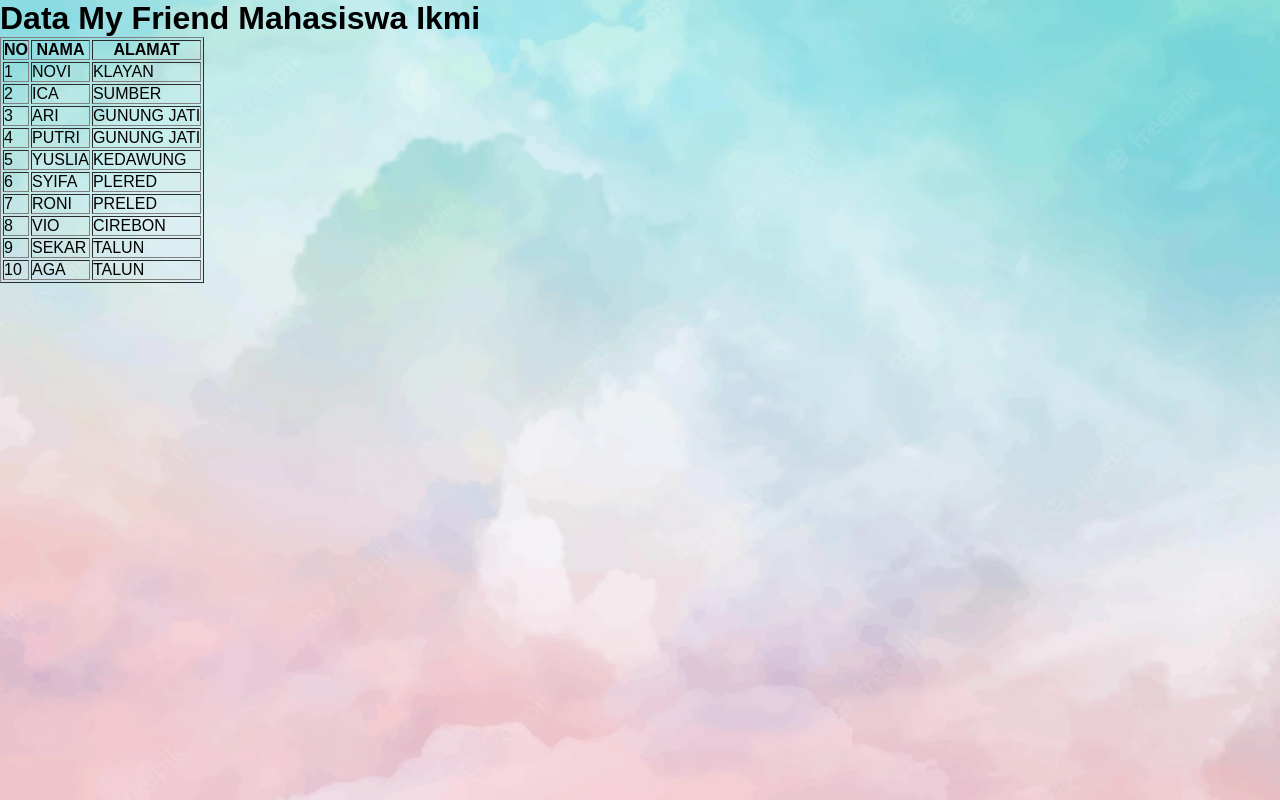
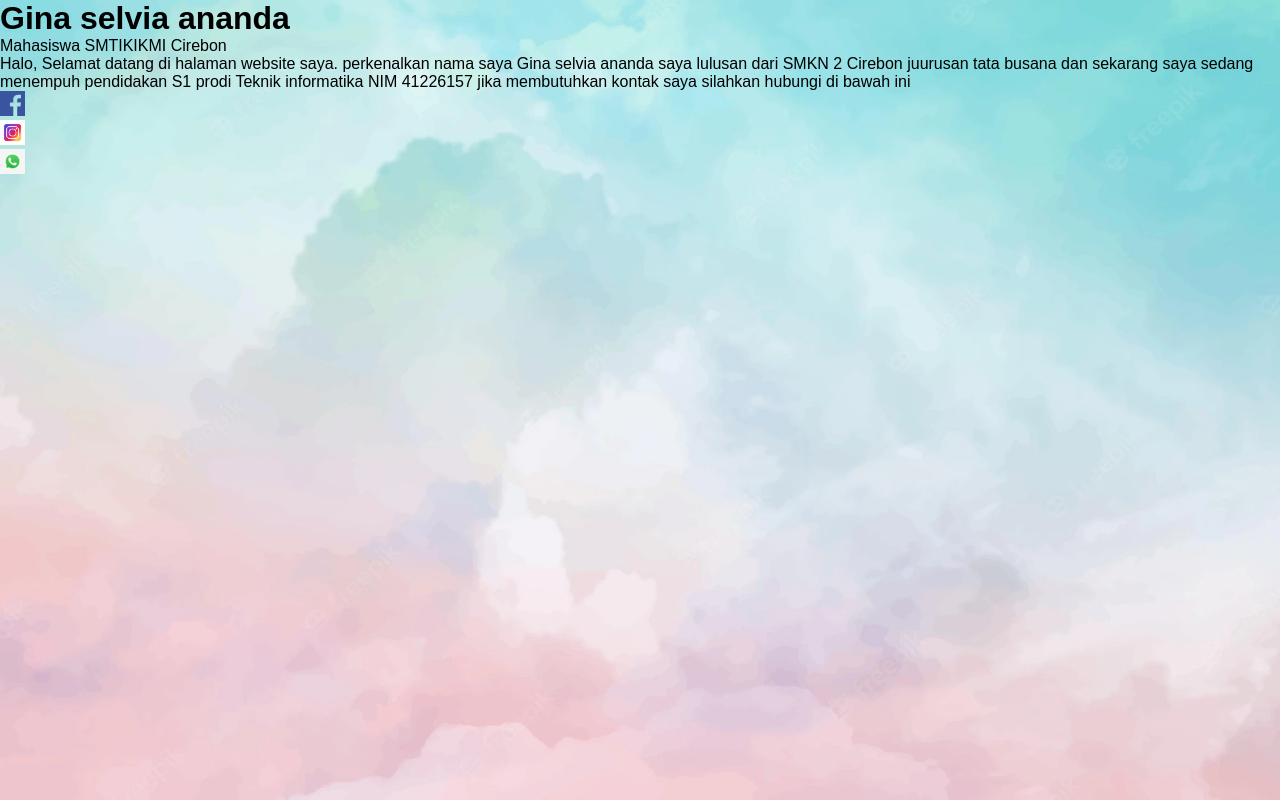
Before and after one commit to ginaselvia/gina, a plain HTML site: page index.html in a window 1280 px wide. Drawn offline with Linux system fonts and the light colour scheme.

Commit message:
Add files via upload

```diff
--- a/index.html
+++ b/index.html
@@ -1,69 +1,20 @@
-
 <!DOCTYPE html>
 <html>
     <head>
-        <title>Tugas P03</title>
-        <link rel="stylesheet" href="style.css">
-    </head>
-    <body>
-    <h1> Data My Friend Mahasiswa Ikmi</h1>
-    <table border="1">
-        <tr>
-            <th rowspan="1">NO</th>
-            <th rowspan="1">NAMA</th>
-            <th rowspan="1">ALAMAT</th>
-        </tr>
-        <tr>
-            <td>1</td>
-            <td>NOVI</td>
-            <td>KLAYAN</td>
-        </tr>
-        <tr>
-            <td>2</td>
-            <td>ICA</td>
-            <td>SUMBER</td>
-        </tr>
-        <tr>
-            <td>3</td>
-            <td>ARI</td>
-            <td>GUNUNG JATI</td>
-        </tr>
-        <tr>
-            <td>4</td>
-            <td>PUTRI</td>
-            <td>GUNUNG JATI</td>
-        </tr>
-        <tr>
-            <td>5</td>
-            <td>YUSLIA</td>
-            <td>KEDAWUNG</td>
-        </tr>
-        <tr>
-            <td>6</td>
-            <td>SYIFA</td>
-            <td>PLERED</td>
-        </tr>
-        <tr>
-            <td>7</td>
-            <td>RONI</td>
-            <td>PRELED</td>
-        </tr>
-        <tr>
-            <td>8</td>
-            <td>VIO</td>
-            <td>CIREBON</td>
-        </tr>
-        <tr>
-            <td>9</td>
-            <td>SEKAR</td>
-            <td>TALUN</td>
-        </tr>
-        <tr>
-            <td>10</td>
-            <td>AGA</td>
-            <td>TALUN</td>
-        </tr>
-
-    </table>
-    </body>
+    	<title>Gina selvia ananda</title>
+    	<link rel="stylesheet" type="text/css" href="style.css">
+</head>
+<body>
+	<div class="main">
+		<div class="img"></div>
+		<h1>Gina selvia ananda</h1>
+	    </div class="text">Mahasiswa SMTIKIKMI Cirebon</strong></div>
+	    <p> Halo, Selamat datang di halaman website saya. perkenalkan nama saya Gina selvia ananda saya lulusan dari SMKN 2 Cirebon juurusan tata busana dan sekarang saya sedang menempuh pendidakan S1 prodi Teknik informatika NIM 41226157 jika membutuhkan kontak saya silahkan hubungi di bawah ini</p>
+	    <ul>
+	    <li> <a href="#"><img src="fb.image.png" width="25px" height="25px"></li>
+	    <li> <a href="#"><img src="ig.image.jpg" width="25px" height="25px"></li>
+	    <li> <a href="#"><img src="wa.jpg" width="25px" height="25px"></li>
+	    <ul>
+	<div>
+ </body>
 </html>
```
